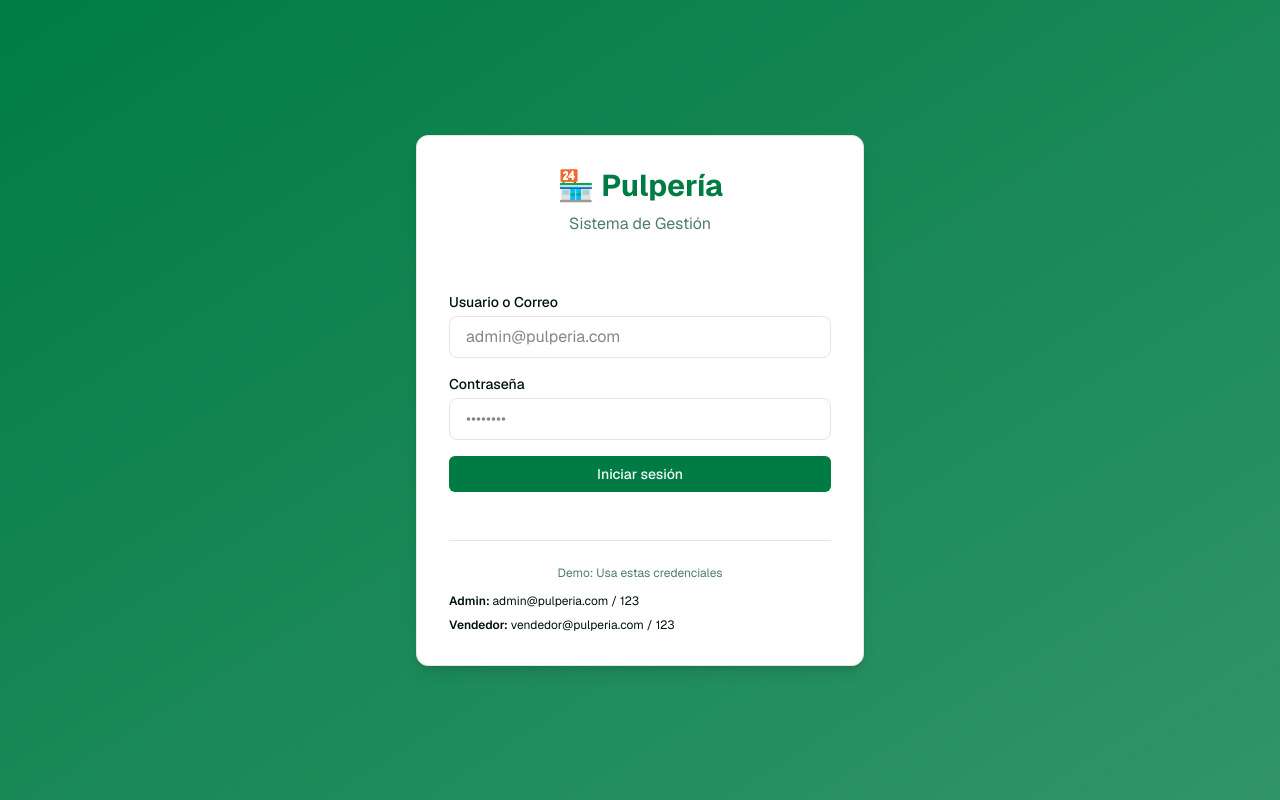
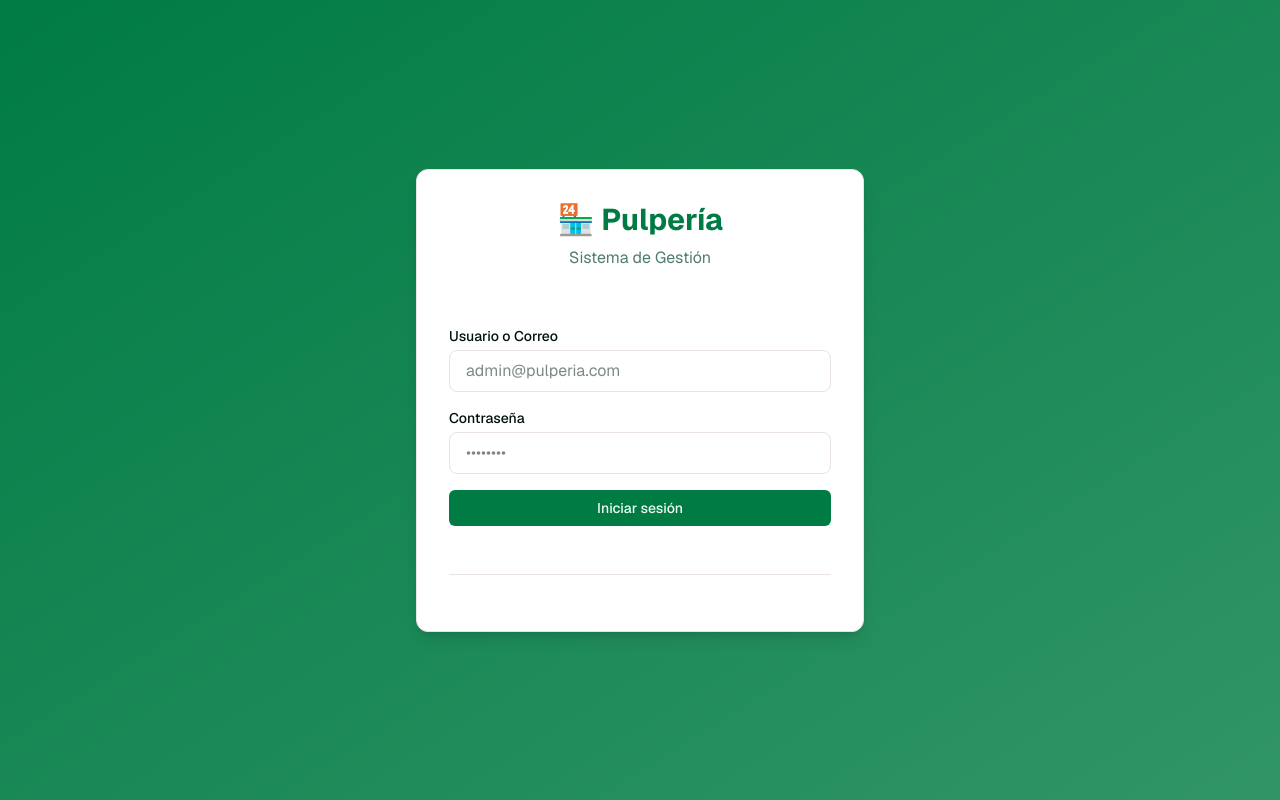
Before and after one commit to AliceMZ3/Sistema-de-Negocios-de-Pulperia-, a Next.js app: page / in a window 1280 px wide. Built offline with nearby package versions, Linux system fonts and the light colour scheme.

Commit message:
Updated Login page

```diff
--- a/components/login.tsx
+++ b/components/login.tsx
@@ -76,14 +76,10 @@ export default function LoginPage({ onLogin }: LoginPageProps) {
         </form>
 
         <div className="mt-6 pt-6 border-t border-border">
-          <p className="text-xs text-muted-foreground text-center mb-3">Demo: Usa estas credenciales</p>
+
           <div className="space-y-2 text-xs">
-            <p>
-              <span className="font-semibold">Admin:</span> admin@pulperia.com / 123
-            </p>
-            <p>
-              <span className="font-semibold">Vendedor:</span> vendedor@pulperia.com / 123
-            </p>
+
+
           </div>
         </div>
       </Card>
```
